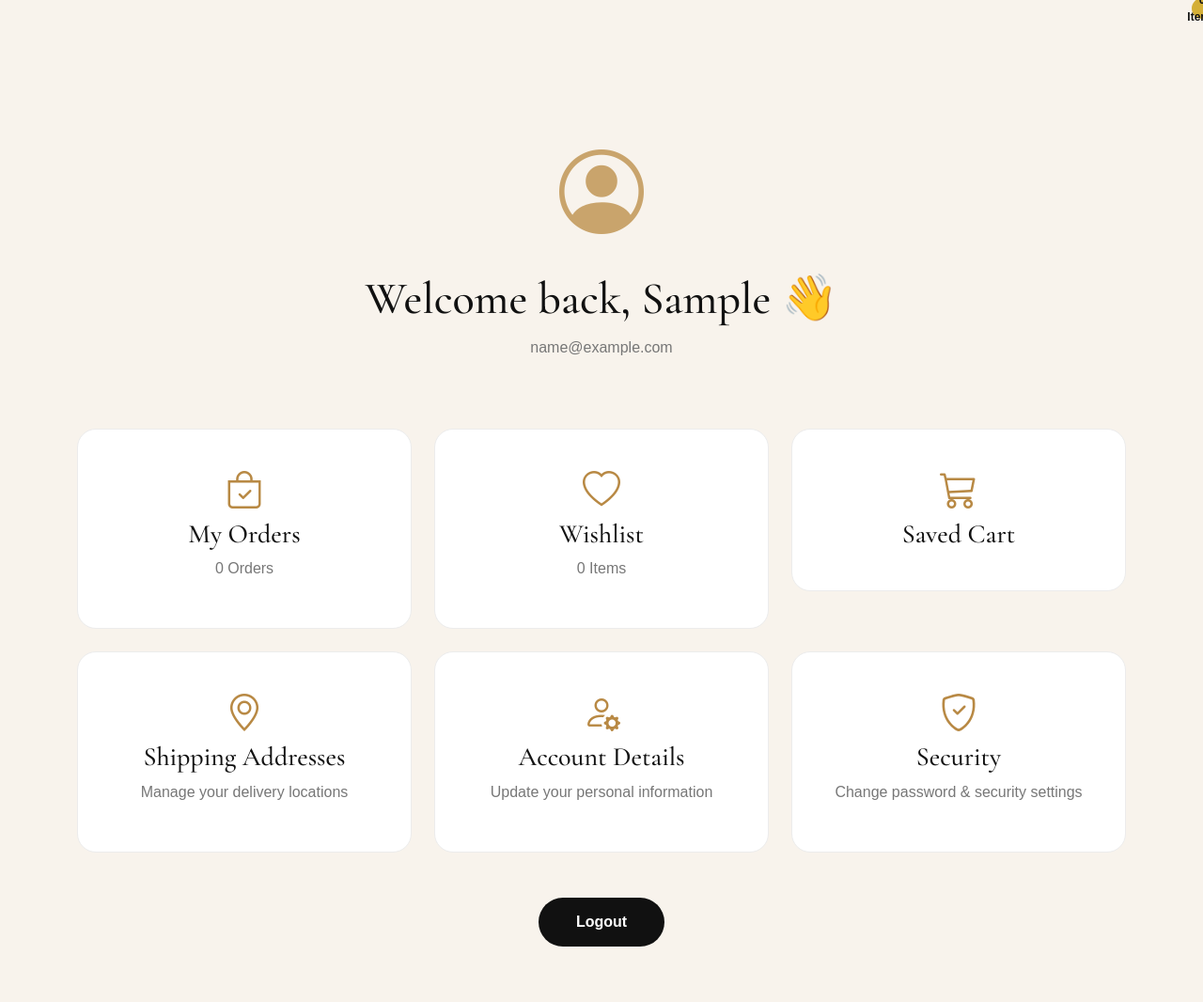
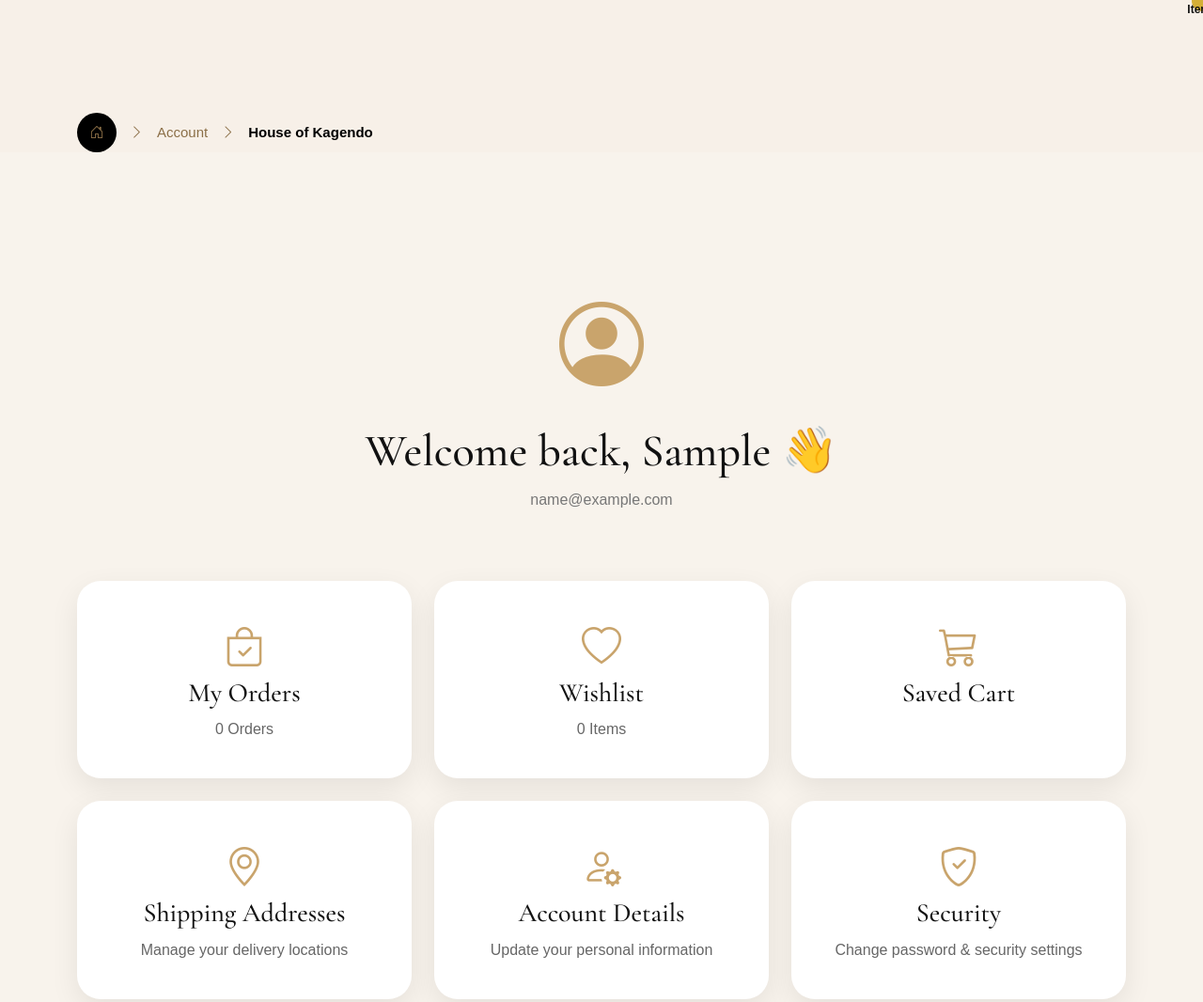
Before and after one commit to V-allary/HOUSE-OF-KAGENDO, a website: page account.html in a window 1280 px wide. Shown: the top 1066 px of the page at 94% size. Drawn offline with nearby package versions, Linux system fonts and the light colour scheme; sample sign-in values are in the browser's storage.

Commit message:
Update files

```diff
--- a/account.html
+++ b/account.html
@@ -30,6 +30,43 @@
 </head>
 
 <body>
+
+    <section class="luxury-breadcrumb">
+
+        <div class="container">
+
+            <div class="breadcrumb-wrapper">
+
+                <!-- HOME -->
+                <a href="index.html" class="breadcrumb-home">
+
+                    <i class="bi bi-house-door"></i>
+
+                </a>
+
+                <i class="bi bi-chevron-right"></i>
+
+                <!-- CATEGORY -->
+                <span class="breadcrumb-category">
+
+                    Account
+
+                </span>
+
+                <i class="bi bi-chevron-right"></i>
+
+                <!-- PRODUCT -->
+                <span id="breadcrumb-product"
+                    class="breadcrumb-product">
+
+                    House of Kagendo
+
+                </span>
+
+            </div>
+
+        </div>
+
 
     <section class="account-section">
 
--- a/style.css
+++ b/style.css
@@ -3337,56 +3337,56 @@ a{
 }
 
 /* ACCOUNT CARDS */
+
 .account-card{
 
     background:#fff;
 
-    border-radius:20px;
-
-    padding:35px;
+    border-radius:25px;
+
+    padding:40px 30px;
 
     text-align:center;
 
-    transition:.35s;
-
-    cursor:pointer;
-
-    border:1px solid #ececec;
-
+    height:100%;
+
+    box-shadow:0 10px 30px rgba(0,0,0,.08);
+
+    transition:.4s ease;
 }
 
 .account-card:hover{
 
     transform:translateY(-8px);
 
-    box-shadow:0 20px 45px rgba(0,0,0,.08);
-
+    box-shadow:0 15px 40px rgba(0,0,0,.12);
 }
 
 .account-card i{
 
-    font-size:40px;
-
-    color:#b88944;
-
-    margin-bottom:15px;
-
+    font-size:42px;
+
+    color:#c9a46c;
+
+    margin-bottom:20px;
 }
 
 .account-card h4{
 
-    font-family:"Cormorant Garamond",serif;
+    font-family:'Cormorant Garamond', serif;
 
     font-size:28px;
 
+    margin-bottom:10px;
+
+    color:#111;
 }
 
 .account-card p{
 
-    color:#777;
-
-    margin-top:8px;
-
+    color:#666;
+
+    margin:0;
 }
 
 /* LOGOUT BUTTON */
```
Also changed, not shown: aboutus.html (+2 -2 lines), cart.html (+3 -2 lines), checkout.html (+2 -3 lines), index.html (+2 -3 lines), main.js (+5 -7 lines), product-details.html (+2 -2 lines), shop.html (+2 -4 lines), wishlist.html (+2 -4 lines).
